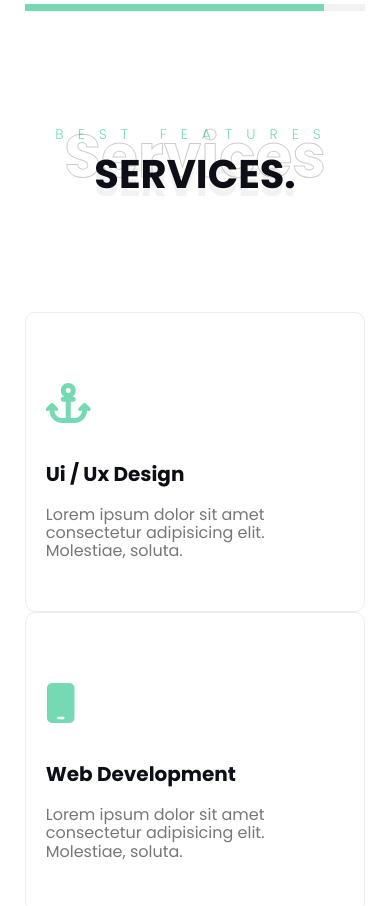
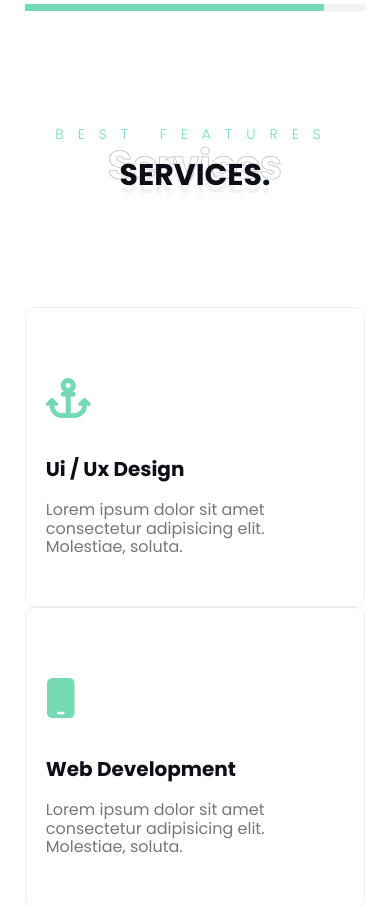
Before and after one commit to koko12121212/test5, a plain HTML site: page index.html in a window 390 px wide. Shown: the part 1594-2500 px from the top of the page. Drawn offline with nearby package versions, Linux system fonts and the light colour scheme.

Commit message:
first commit

```diff
--- a/css/style.css
+++ b/css/style.css
@@ -901,18 +901,18 @@ footer  p{
     }
 
     .titles h6{
-        font-size: 14px;
-        margin-bottom: -20px;
+         font-size: 14px;
+    	 margin-bottom: 0px;
 
     }
 
     .titles h2{
-        font-size: 60px;
-        margin-bottom: -40px;
+        font-size: 40px;
+        margin-bottom: -30px;
     }
 
     .titles h3{
-        font-size:40px;
+        font-size:30px;
     }
 
     header .container i{
```
